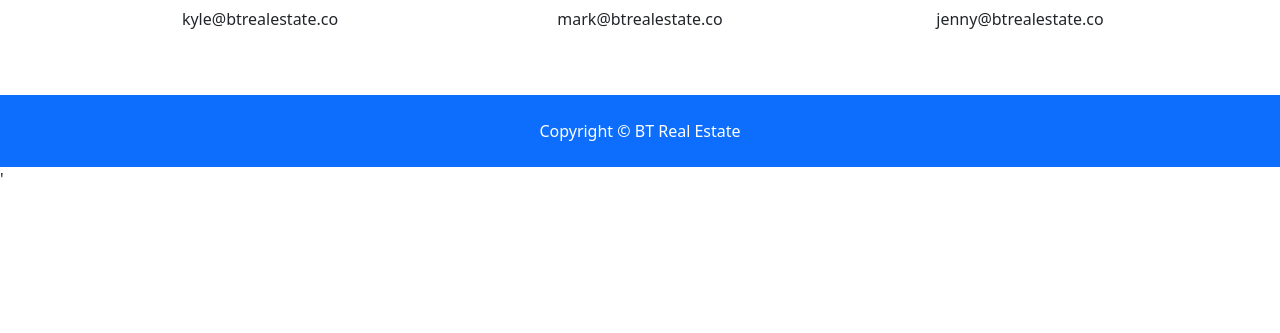
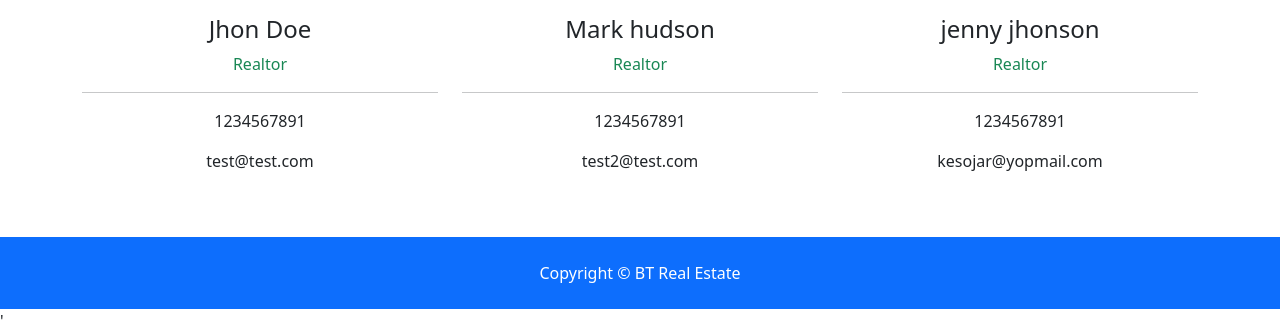
Before and after one commit to bryanmsombra27/django-basics, a Django app: page /about in a window 1280 px wide. Shown: the part 2002-2335 px from the top of the page. Before the commit the page ends 2180 px from the top, so only its background shows below. Run offline with Django 5.2, Linux system fonts and the light colour scheme; data comes from the database, SQL or seed files in the repository; both versions use the stored data as it was after the commit; some libraries are stand-ins or nearby versions.

Commit message:
adding about functionality

```diff
--- a/listings/views.py
+++ b/listings/views.py
@@ -5,7 +5,8 @@ from django.core.paginator import EmptyPage, PageNotAnInteger, Paginator
 
 
 def index(request):
-    listings = Listing.objects.all().order_by("-list_date")
+    listings = Listing.objects.all().order_by(
+        "-list_date").filter(is_published=True)
     paginator = Paginator(listings, 6)
     page = request.GET.get("page")
     paged_listings = paginator.get_page(page)
--- a/pages/templates/pages/about.html
+++ b/pages/templates/pages/about.html
@@ -50,17 +50,21 @@ About page
                     commodi id libero eveniet harum perferendis laborum molestias quia.</p>
             </div>
             <div class="col-md-4">
+                {% if mvp_realtors %}
+                {% for realtor in mvp_realtors %}
                 <div class="card">
-                    <img class="card-img-top" src="assets/img/realtors/kyle.jpg" alt="Seller of the month">
+                    <img class="card-img-top" src="{{realtor.photo.url}}" alt="Seller of the month">
                     <div class="card-body">
                         <h5 class="card-title">Seller Of The Month</h5>
-                        <h6 class="text-secondary">Kyle Brown</h6>
-                        <p class="card-text">Lorem ipsum dolor sit amet consectetur adipisicing elit. Omnis nesciunt
-                            amet, illo itaque similique repellat.
-                            content.
+                        <h6 class="text-secondary">{{realtor.name}}</h6>
+                        <p class="card-text">{{realtor.description}}
                         </p>
                     </div>
                 </div>
+
+                {% endfor %}
+                {% endif %}
+
             </div>
         </div>
     </div>
@@ -79,46 +83,31 @@ About page
     <div class="container">
         <h2 class="text-center">Our Team</h2>
         <div class="row text-center">
+            {% if realtors %}
+            {% for realtor in realtors %}
             <div class="col-md-4">
-                <img src="assets/img/realtors/kyle.jpg" alt="" class="rounded-circle mb-3">
-                <h4>Kyle Brown</h4>
+                <img src="{{realtor.photo.url}}" alt="{{realtor.name}}" class="rounded-circle mb-3">
+                <h4>{{realtor.name}}</h4>
                 <p class="text-success">
                     <i class="fas fa-award text-success mb-3"></i> Realtor
                 </p>
                 <hr>
                 <p>
-                    <i class="fas fa-phone"></i> (555)-555-5555
+                    <i class="fas fa-phone"></i> {{realtor.phone}}
                 </p>
                 <p>
-                    <i class="fas fa-envelope-open"></i> kyle@btrealestate.co
+                    <i class="fas fa-envelope-open"></i> {{realtor.email}}
                 </p>
             </div>
+            {% endfor %}
+            {% else %}
+            <div class="col-md-12">
+                <p>No realtors avaible</p>
+            </div>
+            {% endif %}
 
-            <div class="col-md-4">
-                <img src="assets/img/realtors/mark.jpg" alt="" class="rounded-circle mb-3">
-                <h4>Mark Hudson</h4>
-                <p class="text-success">Realtor</p>
-                <hr>
-                <p>
-                    <i class="fas fa-phone"></i> (444)-444-4444
-                </p>
-                <p>
-                    <i class="fas fa-envelope-open"></i> mark@btrealestate.co
-                </p>
-            </div>
 
-            <div class="col-md-4">
-                <img src="assets/img/realtors/jenny.jpg" alt="" class="rounded-circle mb-3">
-                <h4>Jenny Johnson</h4>
-                <p class="text-success">Realtor</p>
-                <hr>
-                <p>
-                    <i class="fas fa-phone"></i> (333)-333-3333
-                </p>
-                <p>
-                    <i class="fas fa-envelope-open"></i> jenny@btrealestate.co
-                </p>
-            </div>
+
         </div>
     </div>
 </section>
--- a/pages/views.py
+++ b/pages/views.py
@@ -1,11 +1,25 @@
 
 # Create your views here.
 from django.shortcuts import render
+from listings.models import Listing
+from realtors.models import Realtor
 
 
 def index(request):
-    return render(request, 'pages/index.html')
+    listings = Listing.objects.order_by("-list_date").filter(
+        is_published=True)[:3]
+
+    return render(request, 'pages/index.html', {
+        "listings": listings
+    })
 
 
 def about(request):
-    return render(request, 'pages/about.html')
+    realtors = Realtor.objects.all()
+
+    mvp_realtors = realtors.filter(is_mvp=True)
+
+    return render(request, 'pages/about.html', {
+        "realtors": realtors,
+        "mvp_realtors": mvp_realtors
+    })
```
Also changed, not shown: db.sqlite3.
